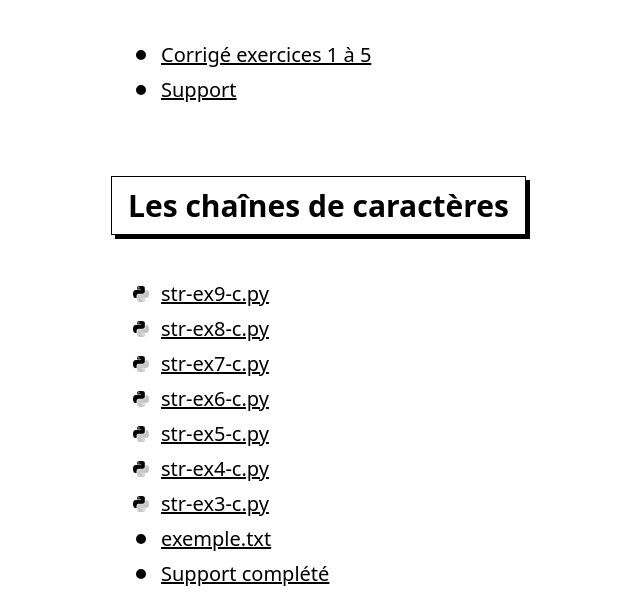
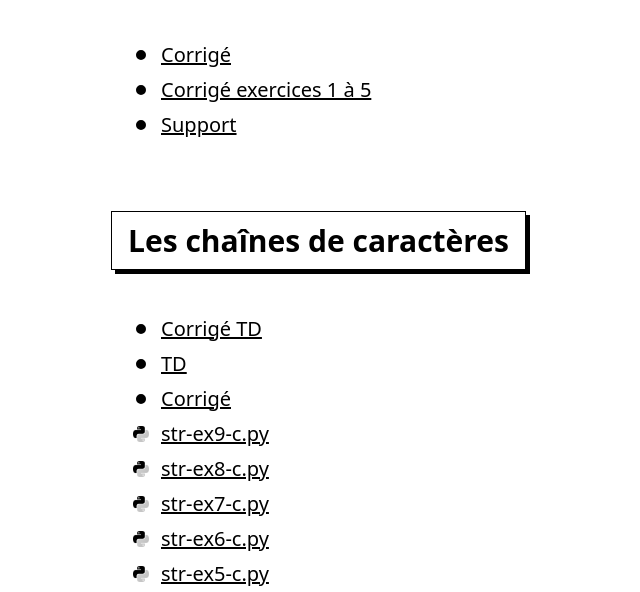
Before and after one commit to holzermarie/holzermarie.github.io, a plain HTML site: page nsi_prem.html in a window 1280 px wide. Shown: the part 642-1234 px from the top of the page, without its empty margins (79-719 px from the left). Drawn offline with Linux system fonts and the light colour scheme.

Commit message:
[1nsi] Corrigés, str, for et td str

```diff
--- a/nsi_prem.html
+++ b/nsi_prem.html
@@ -94,6 +94,7 @@
             <section class="chapter">
                 <h2>La boucle bornée : <i>for</i></h2>
                 <ul>
+                    <li><a href="data/premiere/for-c.pdf">Corrigé</a></li>
                     <li><a href="data/premiere/for-exo1-5-c.pdf">Corrigé exercices 1 à 5</a></li>
                     <li><a href="data/premiere/for.pdf">Support</a></li>
                 </ul>
@@ -102,6 +103,9 @@
             <section class="chapter">
                 <h2>Les chaînes de caractères</h2>
                 <ul>
+                    <li><a href="data/premiere/strings-td-c.pdf">Corrigé TD</a></li>
+                    <li><a href="data/premiere/strings-td.pdf">TD</a></li>
+                    <li><a href="data/premiere/strings-c.pdf">Corrigé</a></li>
                     <li class="python_file"><a href="data/premiere/src/str-ex9-c.py">str-ex9-c.py</a></li>
                     <li class="python_file"><a href="data/premiere/src/str-ex8-c.py">str-ex8-c.py</a></li>
                     <li class="python_file"><a href="data/premiere/src/str-ex7-c.py">str-ex7-c.py</a></li>
```
Also changed, not shown: 4 other files.
